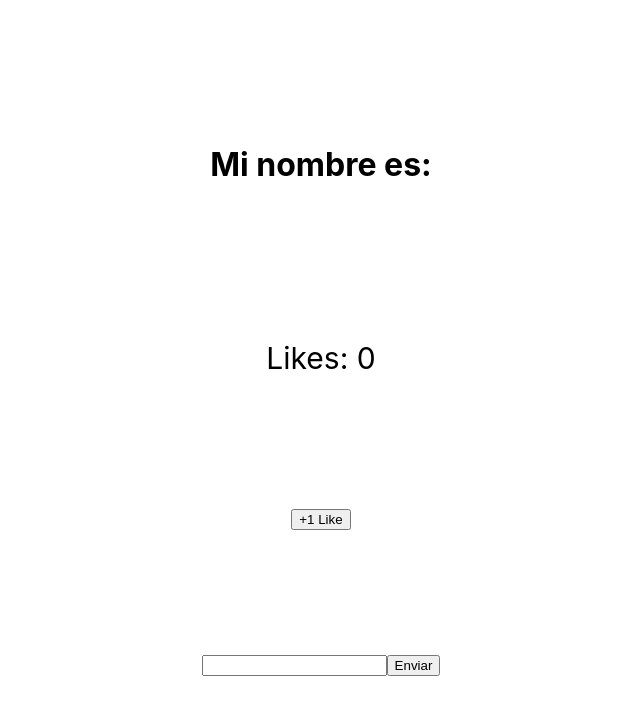
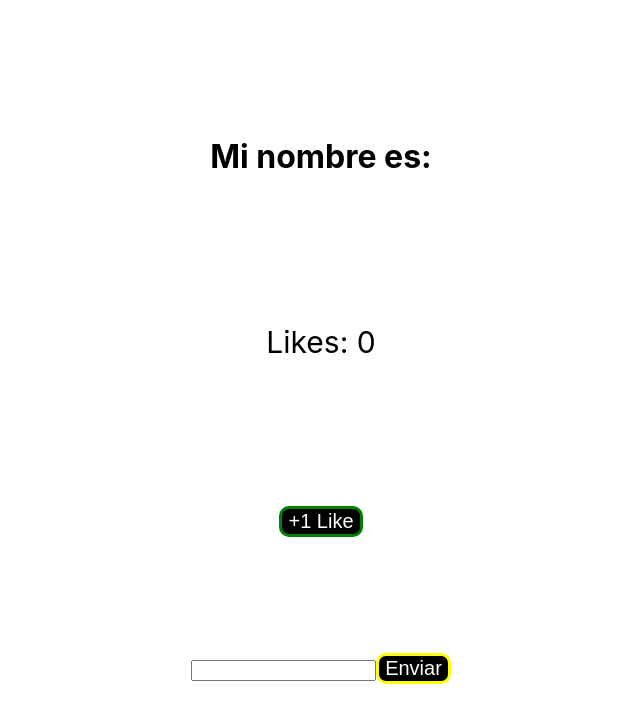
Before and after one commit to GabrielHak/piedra_papel_tijeras, a React (Create React App) app: page / in a window 1280 px wide. Shown: the top 722 px of the page, without its empty margins (319-959 px from the left). Built offline with nearby package versions, Linux system fonts and the light colour scheme.

Commit message:
Styled-Components 16/09/23

```diff
--- a/package.json
+++ b/package.json
@@ -9,6 +9,7 @@
     "react": "^18.2.0",
     "react-dom": "^18.2.0",
     "react-scripts": "5.0.1",
+    "styled-components": "^6.0.8",
     "web-vitals": "^2.1.4"
   },
   "scripts": {
--- a/src/Components/BtnLikes.jsx
+++ b/src/Components/BtnLikes.jsx
@@ -1,6 +1,8 @@
+import StyledButton from "./StyledButton";
+
 function BtnLikes(props){
     return (
-        <button onClick={() => props.callback()}>+1 Like</button>
+        <StyledButton onClick={() => props.callback()} oscuro color="green">+1 Like</StyledButton>
     );
 }
 
--- a/src/Components/Contador.jsx
+++ b/src/Components/Contador.jsx
@@ -1,10 +1,12 @@
 import '../Styles/Contador.css'
+import StyledLink from "./StyledLink"
 
 function Contador(props){
 
     return(
         <div className="contador">
             <label htmlFor="">Likes: {props.likes}</label>
+            <StyledLink></StyledLink>
         </div>
     );
 }
--- a/src/Components/GetName.jsx
+++ b/src/Components/GetName.jsx
@@ -1,13 +1,15 @@
+import StyledButton from "./StyledButton";
+
 function GetName(props){
     return(
         <div className="nombre">
             <input type="text" name="" id="nombre" />
-            <button onClick={
+            <StyledButton onClick={
                 () => {
                     let nombre = document.getElementById('nombre').value;
                     props.callback(nombre);
                 }
-            }>Enviar</button>
+            } oscuro>Enviar</StyledButton>
         </div>
     );
 }
--- /dev/null
+++ b/src/Components/StyledButton.jsx
@@ -0,0 +1,11 @@
+import styled from 'styled-components'
+
+const StyledButton = styled.button`
+    font-size: 20px;
+    border-radius: 10px;
+    background-color: ${props => props.oscuro? `black` : `white` };
+    color: ${props => props.oscuro? `white` : `black`};
+    border: 3px solid ${props => props.color || "yellow" };
+`;
+
+export default StyledButton;
--- /dev/null
+++ b/src/Components/StyledLink.jsx
@@ -0,0 +1,22 @@
+import styled from "styled-components";
+
+const Link = ({ className, children }) => (
+    <a className={className}>
+        {children}
+    </a>
+);
+
+const StyledLink1 = styled(Link)`
+    color: #BF4F74;
+    font-weight: bold;
+`;
+
+function StyledLink(){
+    return(<div>
+        <Link>Unstyled, boring Link</Link>
+        <br />
+        <StyledLink1>Styled, exciting Link</StyledLink1>
+    </div>);
+}
+
+export default StyledLink1;
```
Also changed, not shown: 1 other file (tests, documents, lock files or other folders).
